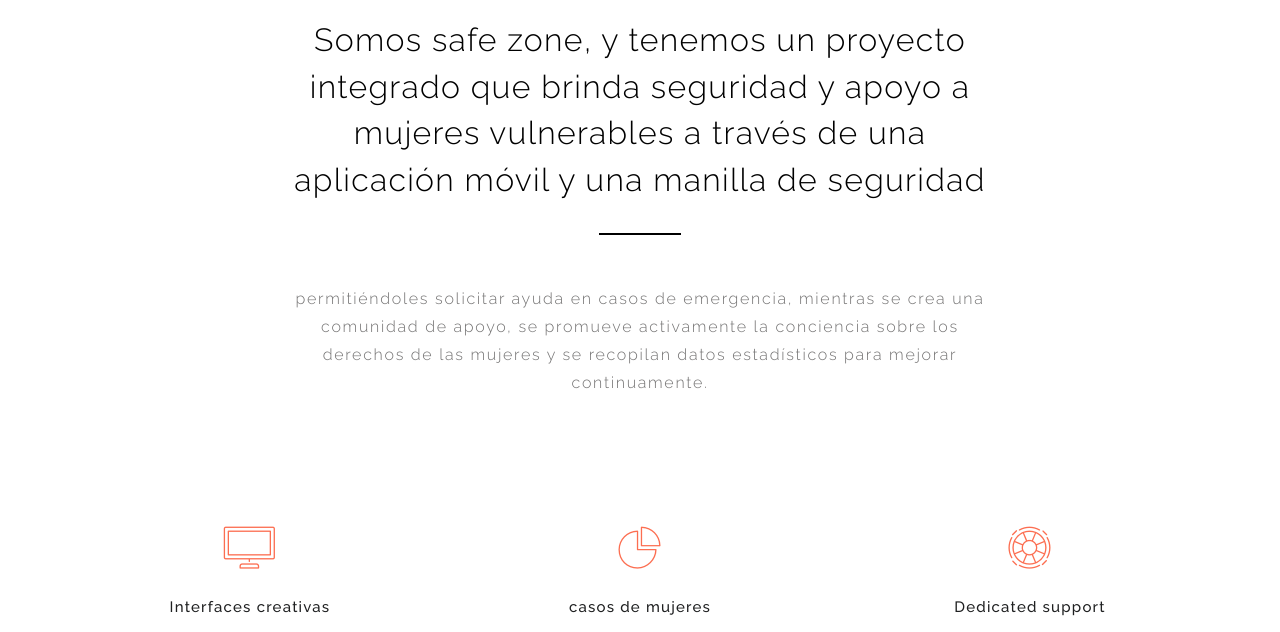
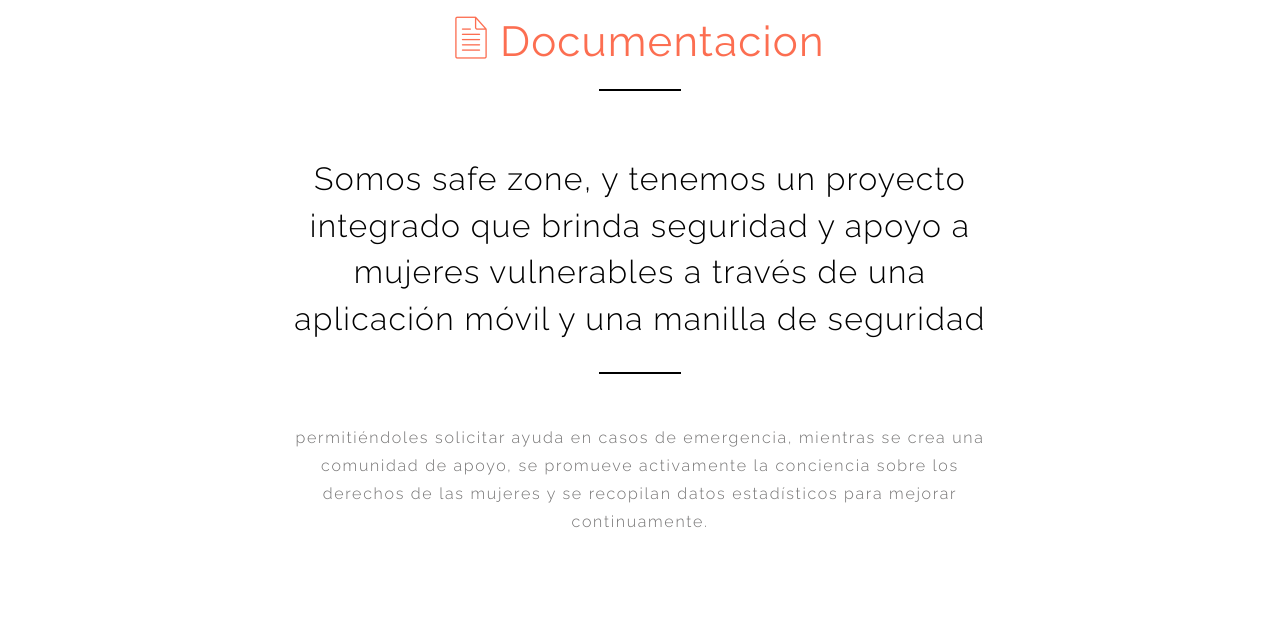
Before and after one commit to ElkinFernando/SafeZone_, a plain HTML site: page index.html in a window 1280 px wide. Shown: the part 1007-1639 px from the top of the page. Drawn offline with nearby package versions, Linux system fonts and the light colour scheme; some packages are replaced by stand-ins of ours.

Commit message:
Add files via upload

```diff
--- a/index.html
+++ b/index.html
@@ -107,6 +107,7 @@
 
                       <li class="caption">
                         <h1>Safe Zone</h1>
+
                         <div class="div-line"></div>
                         <p class="hero">Por un mundo donde todas las mujeres vivan sin temor</p>
                       </li>
@@ -151,6 +152,11 @@
             <div class="row">
               <div class="col-sm-8 col-sm-offset-2">
                 <h2 class="big-title">Safe Zone</h2>
+                <div class="offer-icon">
+                  <span class="icon-document"> </span>
+                  <a href="INFORME PROYECTO INTEGRADOR.docx" target="_blank">Documentacion</a>
+                  <hr>
+                </div>
                 <h1 class="big-subtitle">Somos safe zone, y tenemos un proyecto integrado que brinda seguridad y apoyo a
                   mujeres vulnerables a través de una aplicación móvil y una manilla de seguridad</h1>
                 <hr>
```
